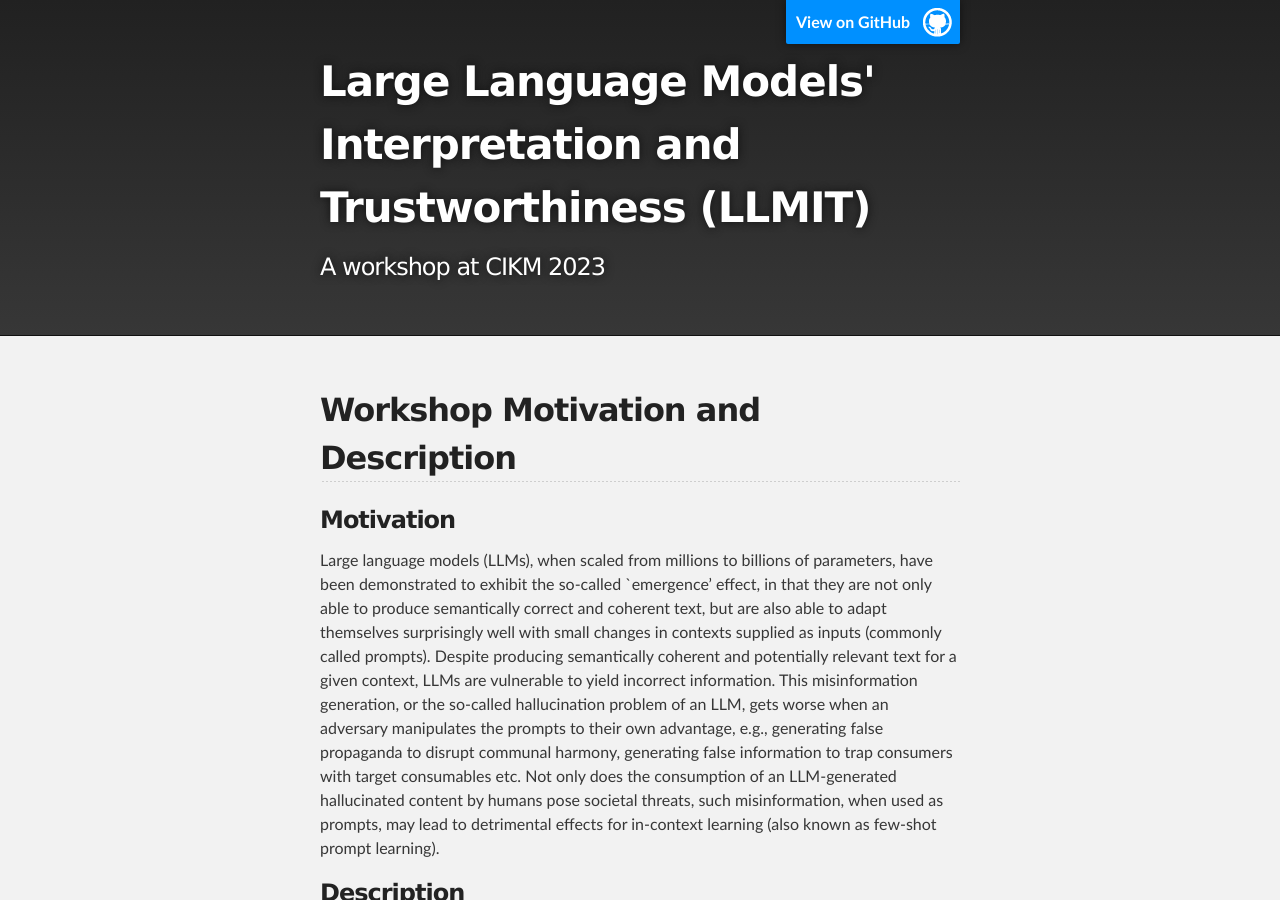
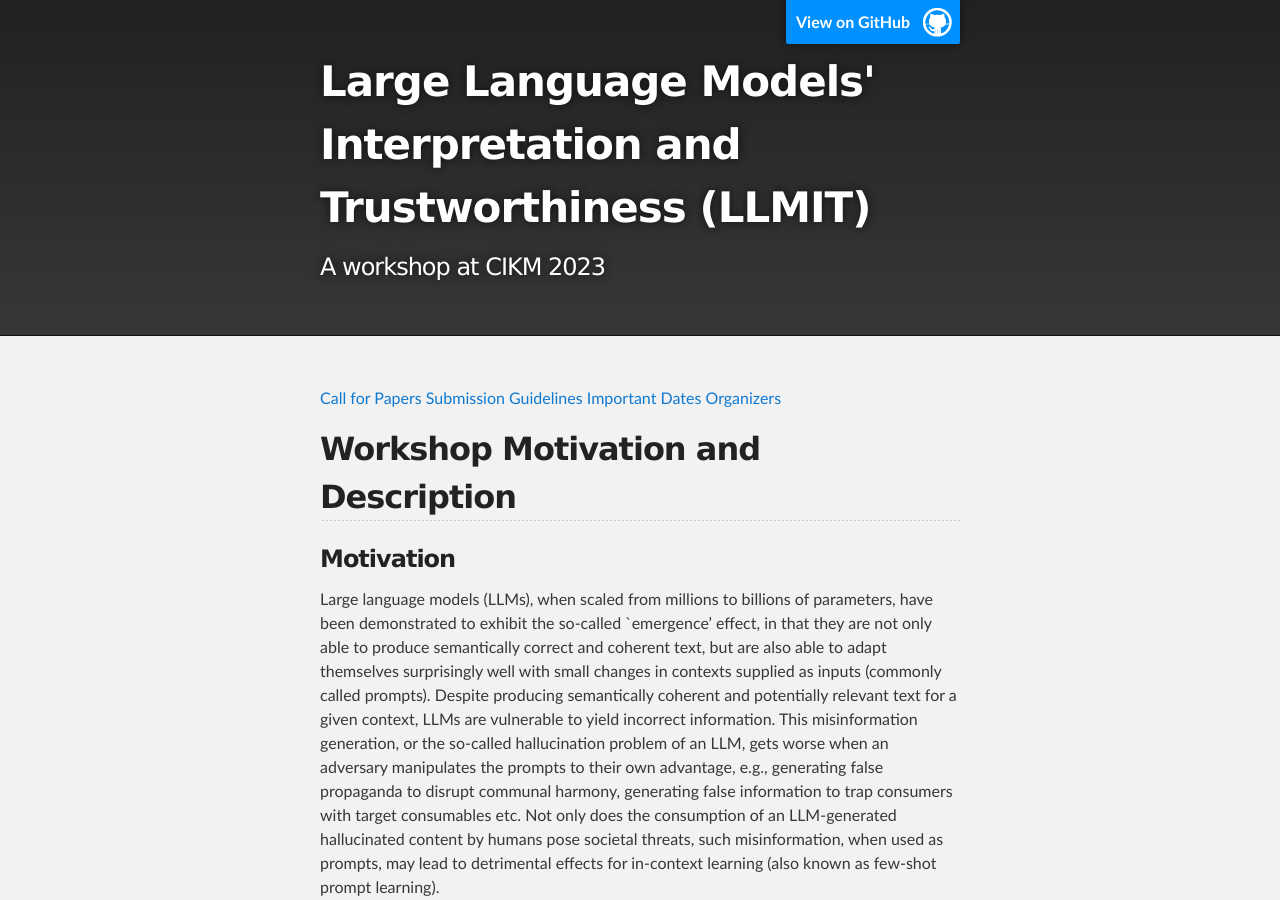
Before and after one commit to gdebasis/llmit, a Jekyll site: the page built from index.md, in a window 1280 px wide and 900 px high. Built offline with Jekyll 4.4.1, drawn with Linux system fonts in a browser that asks for light colours; our own code applies the rules of GitHub Pages for plain Markdown files.

Commit message:
anchors added

```diff
--- a/index.md
+++ b/index.md
@@ -1,6 +1,11 @@
 ---
 layout: default
 ---
+
+[Call for Papers](#call-for-papers)
+[Submission Guidelines](#submission-guidelines)
+[Important Dates](#important-dates)
+[Organizers](#organizers)
 
 ## Workshop Motivation and Description
 
```
